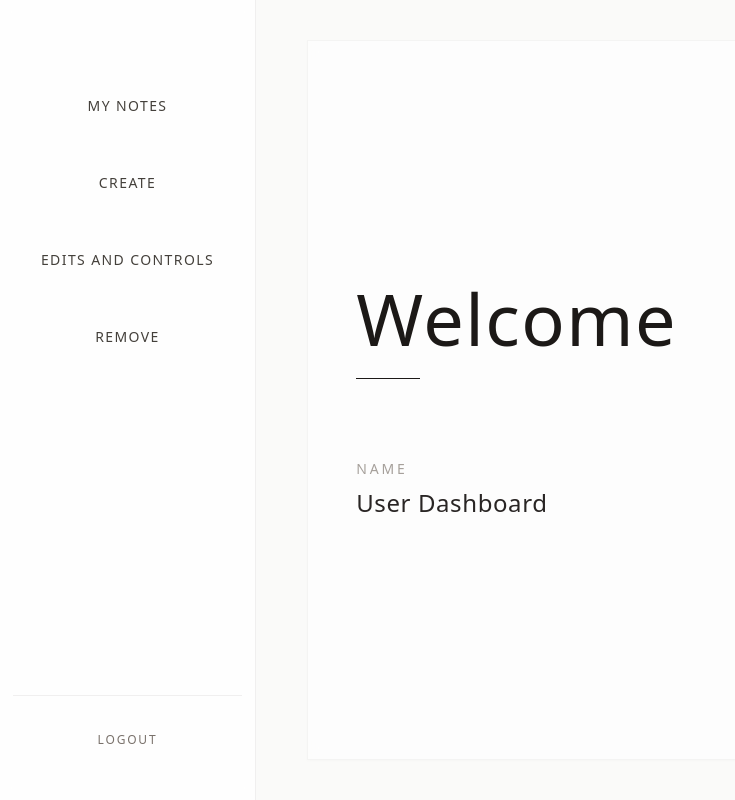
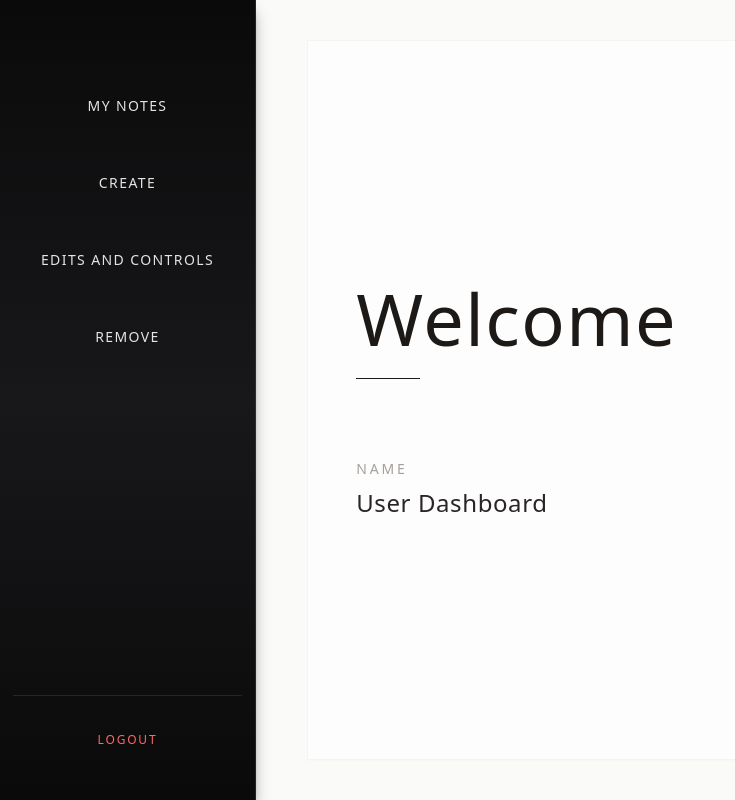
Before and after one commit to Kushal-np/NoteTakingApp, a React (Vite) app in the folder Client/: page /dashboard in a window 1280 px wide. Shown: the whole page, without its empty margins (0-735 px from the left). Built offline with nearby package versions, Linux system fonts and the light colour scheme.

Commit message:
Revamped the sidebar

```diff
--- a/Client/src/components/Remove.jsx
+++ b/Client/src/components/Remove.jsx
@@ -1,8 +1,12 @@
 import React from 'react'
+import SideBar from './SideBar'
 
 const Remove = () => {
   return (
     <div>
+        <div>
+            <SideBar/>
+        </div>
         <div>
             <div>
                 Delete your Notes
--- a/Client/src/components/SideBar.jsx
+++ b/Client/src/components/SideBar.jsx
@@ -1,30 +1,59 @@
 import React from "react";
+import { Link } from "react-router-dom";
 
 const SideBar = () => {
   return (
-    <aside className="w-[20%] flex justify-center items-center bg-white/80 backdrop-blur-sm border-r border-stone-200/60">
+    <aside className="w-[20%] flex justify-center items-center bg-gradient-to-b from-neutral-950 via-zinc-900 to-neutral-950 border-r border-white/10 backdrop-blur-sm shadow-lg shadow-black/40">
       <div className="h-[90%] w-[90%] flex flex-col justify-between">
+
         {/* Upper section */}
         <div className="flex flex-col gap-6 items-center mt-10">
-          {["My Notes", "Create", "Edits and controls", "Remove"].map(
-            (item, index) => (
-              <button
-                key={index}
-                className="w-full py-4 text-stone-700 text-sm font-light tracking-[0.1em] uppercase
-                           hover:text-stone-900 hover:bg-stone-100/60 transition-all duration-300
-                           border-0 border-b border-transparent hover:border-stone-300 bg-transparent"
-              >
-                {item}
-              </button>
-            )
-          )}
+          <Link to="/notes" className="w-full">
+            <div
+              className="w-full py-4 text-zinc-200 text-sm font-light tracking-[0.1em] uppercase
+                         hover:text-white hover:bg-white/10 transition-all duration-300
+                         border-0 border-b border-transparent hover:border-white/20 bg-transparent text-center rounded-lg"
+            >
+              My Notes
+            </div>
+          </Link>
+
+          <Link to="/create" className="w-full">
+            <div
+              className="w-full py-4 text-zinc-200 text-sm font-light tracking-[0.1em] uppercase
+                         hover:text-white hover:bg-white/10 transition-all duration-300
+                         border-0 border-b border-transparent hover:border-white/20 bg-transparent text-center rounded-lg"
+            >
+              Create
+            </div>
+          </Link>
+
+          <Link to="/edit" className="w-full">
+            <div
+              className="w-full py-4 text-zinc-200 text-sm font-light tracking-[0.1em] uppercase
+                         hover:text-white hover:bg-white/10 transition-all duration-300
+                         border-0 border-b border-transparent hover:border-white/20 bg-transparent text-center rounded-lg"
+            >
+              Edits and Controls
+            </div>
+          </Link>
+
+          <Link to="/remove" className="w-full">
+            <div
+              className="w-full py-4 text-zinc-200 text-sm font-light tracking-[0.1em] uppercase
+                         hover:text-white hover:bg-white/10 transition-all duration-300
+                         border-0 border-b border-transparent hover:border-white/20 bg-transparent text-center rounded-lg"
+            >
+              Remove
+            </div>
+          </Link>
         </div>
 
         {/* Lower section */}
-        <div className="border-t border-stone-200/60 pt-6">
+        <div className="border-t border-white/10 pt-6">
           <button
-            className="w-full py-3 text-stone-500 text-xs font-light tracking-[0.15em] uppercase
-                       hover:text-red-600 hover:bg-red-50/60 transition-all duration-300 border-0 bg-transparent"
+            className="w-full py-3 text-red-400 text-xs font-light tracking-[0.15em] uppercase
+                       hover:text-red-300 hover:bg-red-500/10 transition-all duration-300 border-0 bg-transparent rounded-lg"
           >
             Logout
           </button>
```
Also changed, not shown: Client/src/components/NoteForm.jsx (deleted), Client/src/components/NoteList.jsx (deleted).
